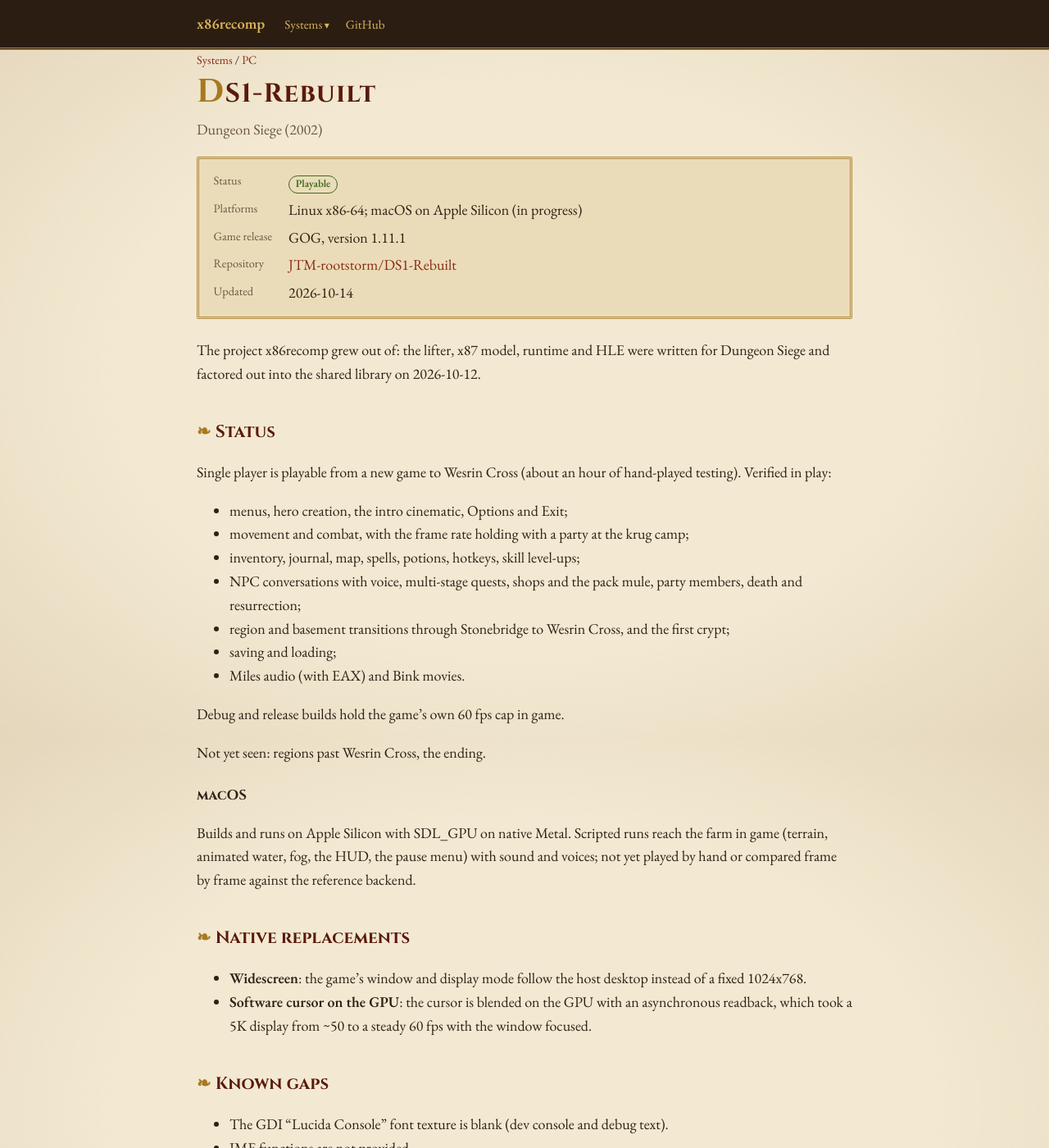
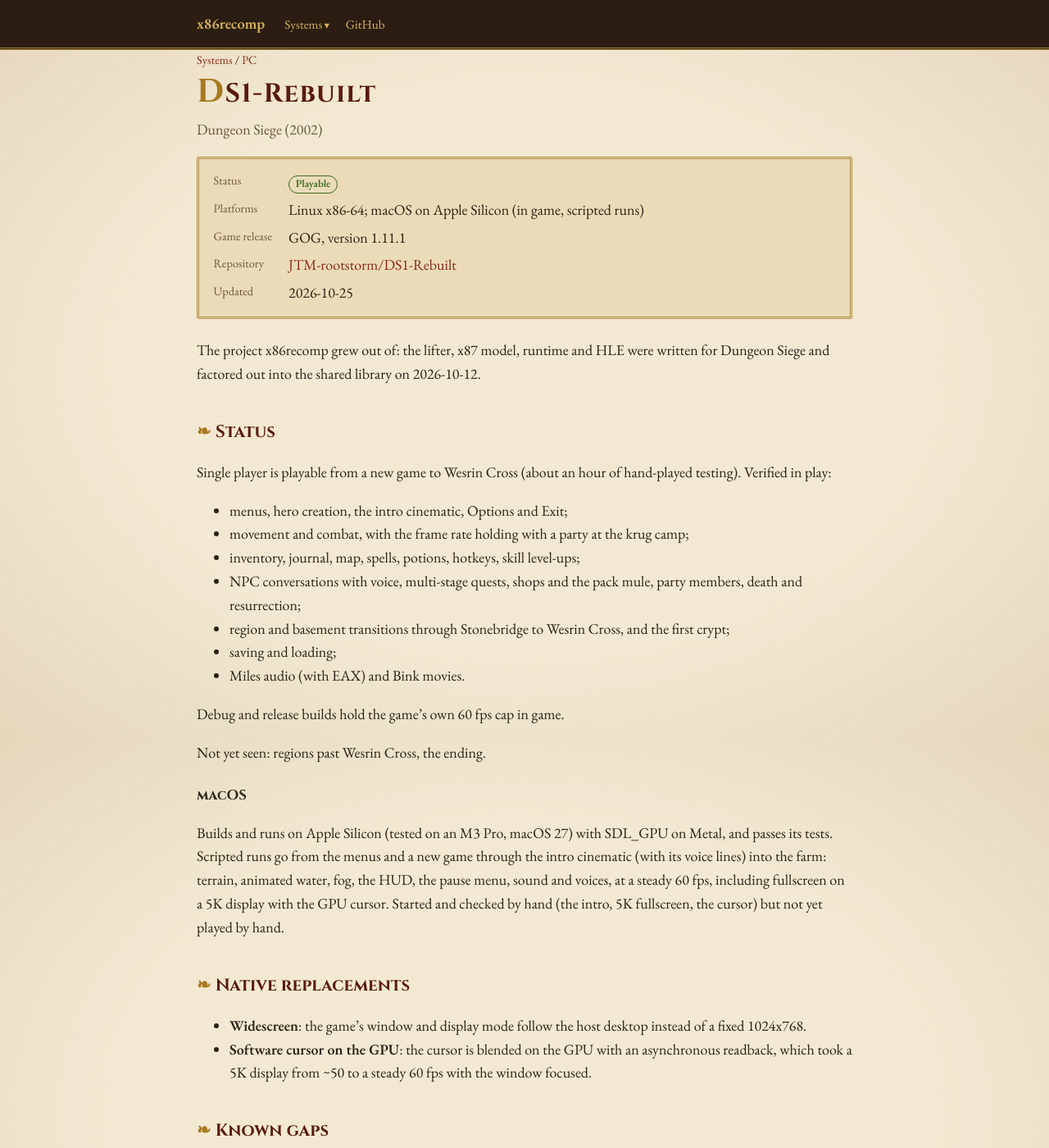
Before and after one commit to JTM-rootstorm/x86recomp.site, a Jekyll site: the page built from _projects/pc/ds1.md, in a window 1280 px wide and 1400 px high. Shown: the whole window at 82% size. Built offline with Jekyll 4.4.1, drawn with Linux system fonts in a browser that asks for light colours.

Commit message:
PC ports: macOS status from the Apple Silicon builds
DS1, CoD1 and LSWTCS build, pass their tests and run on an M3 Pro
(macOS 27) on Metal. CoD1's training level has been played by hand on
the Mac through the obstacle course; DS1 and LSWTCS have scripted runs
in game (the farm; the cantina and Negotiations), not hand play yet.

```diff
--- a/_projects/pc/ds1.md
+++ b/_projects/pc/ds1.md
@@ -9,10 +9,10 @@ order: 1
 stage: playable
 status: Playable
 summary: Single player plays from a new game to Wesrin Cross, with sound, music, voices and movies. Where x86recomp was developed.
-platforms: Linux x86-64; macOS on Apple Silicon (in progress)
+platforms: Linux x86-64; macOS on Apple Silicon (in game, scripted runs)
 release: GOG, version 1.11.1
 repo: https://github.com/JTM-rootstorm/DS1-Rebuilt
-updated: 2026-10-14
+updated: 2026-10-25
 ---
 
 The project x86recomp grew out of: the lifter, x87 model, runtime and
@@ -41,10 +41,13 @@ Not yet seen: regions past Wesrin Cross, the ending.
 
 ### macOS
 
-Builds and runs on Apple Silicon with SDL_GPU on native Metal. Scripted
-runs reach the farm in game (terrain, animated water, fog, the HUD, the
-pause menu) with sound and voices; not yet played by hand or compared
-frame by frame against the reference backend.
+Builds and runs on Apple Silicon (tested on an M3 Pro, macOS 27) with
+SDL_GPU on Metal, and passes its tests. Scripted runs go from the menus
+and a new game through the intro cinematic (with its voice lines) into
+the farm: terrain, animated water, fog, the HUD, the pause menu, sound and
+voices, at a steady 60 fps, including fullscreen on a 5K display with the
+GPU cursor. Started and checked by hand (the intro, 5K fullscreen, the
+cursor) but not yet played by hand.
 
 ## Native replacements
 
```
Also changed, not shown: _projects/pc/cod1.md (+10 -5 lines), _projects/pc/lswtcs.md (+14 -2 lines).
